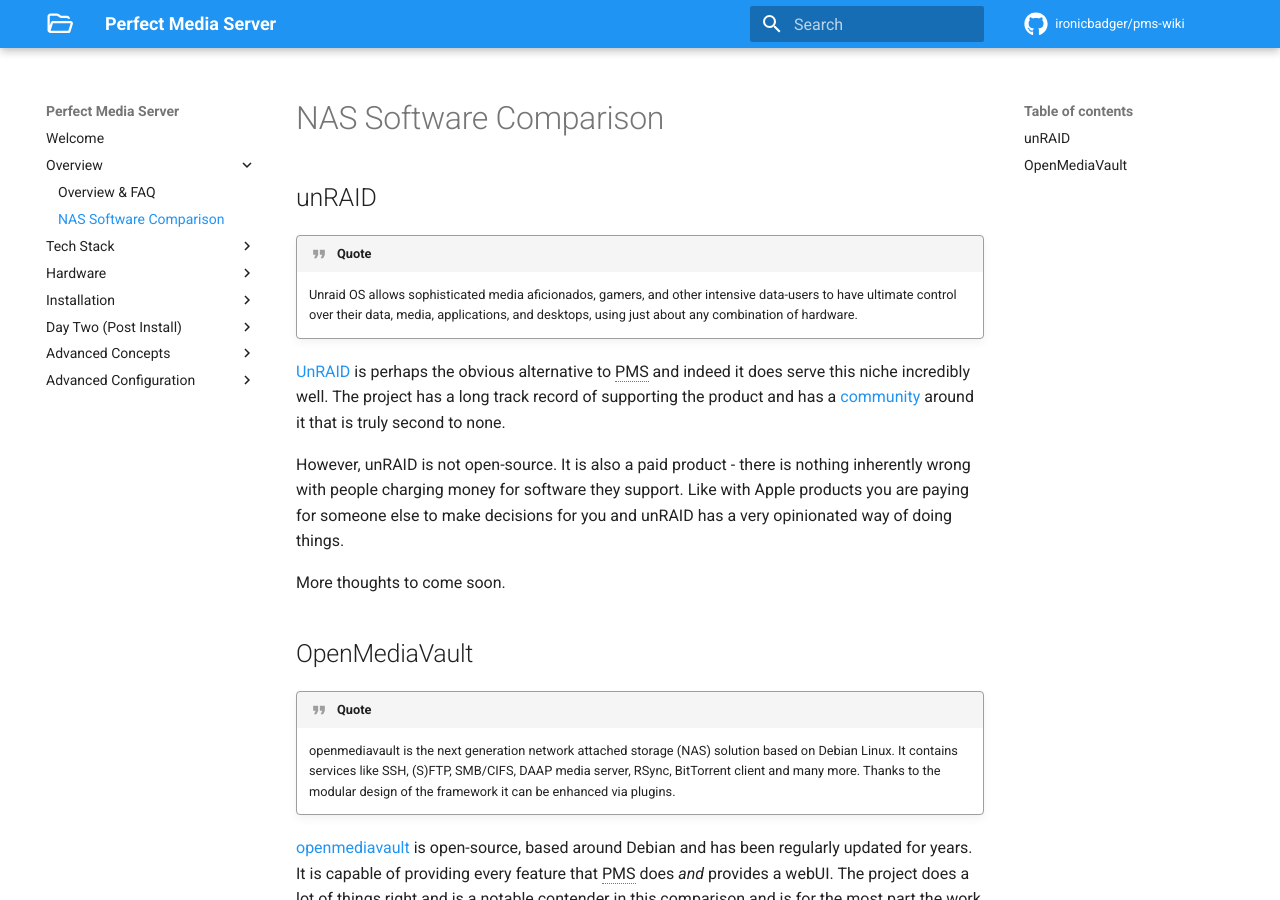
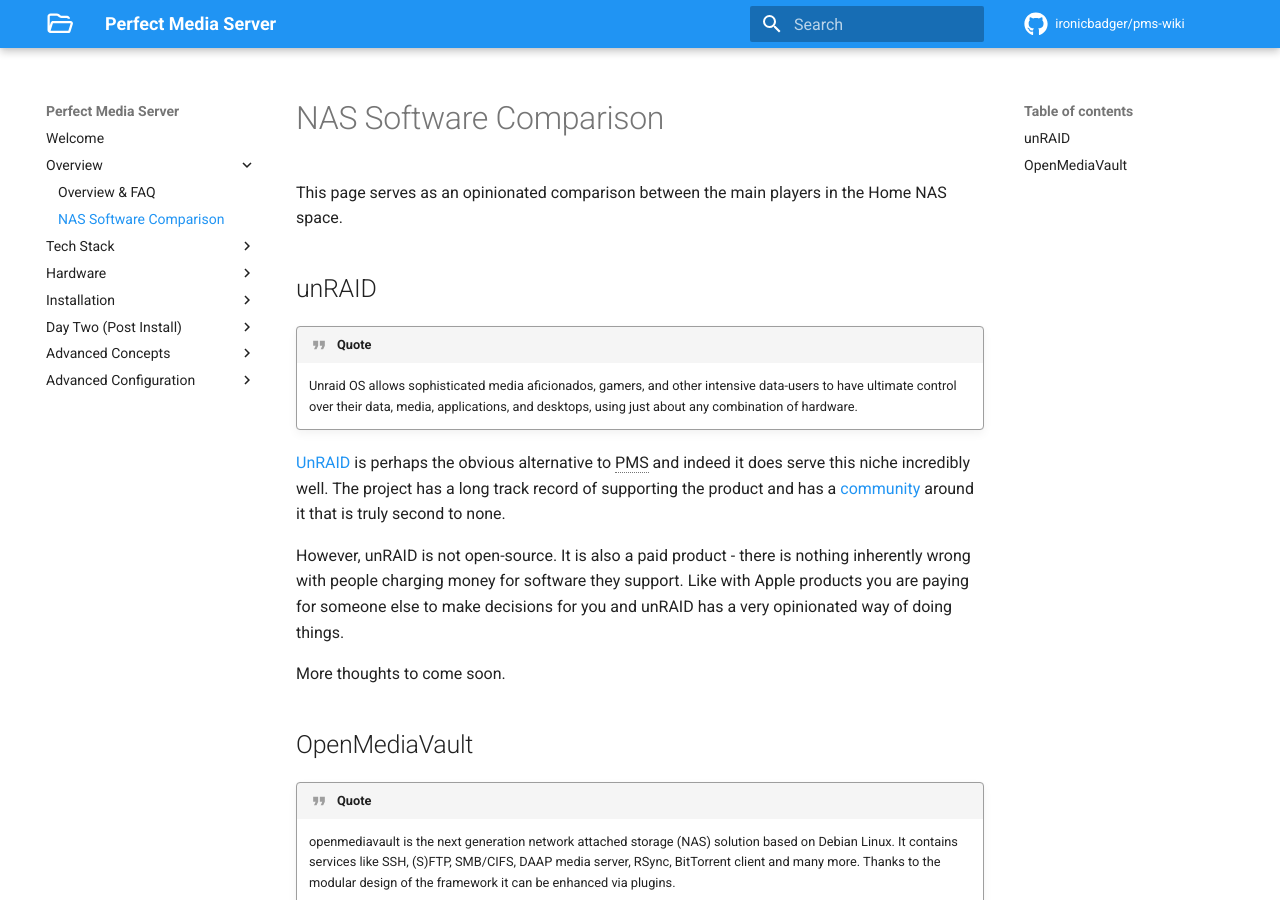
Before and after one commit to ironicbadger/pms-wiki, an MkDocs documentation site: the page built from docs/overview/nas-software-comparison.md, in a window 1280 px wide and 900 px high. Built offline with MkDocs 1.6.1 and Material for MkDocs 9.7.7, drawn with Linux system fonts in a browser that asks for light colours; some web fonts are replaced; comment, search, counter and statistics services are not loaded.

Commit message:
adds disclaimer

```diff
--- a/docs/overview/nas-software-comparison.md
+++ b/docs/overview/nas-software-comparison.md
@@ -1,4 +1,6 @@
 # NAS Software Comparison
+
+This page serves as an opinionated comparison between the main players in the Home NAS space.
 
 ## unRAID
 
```
